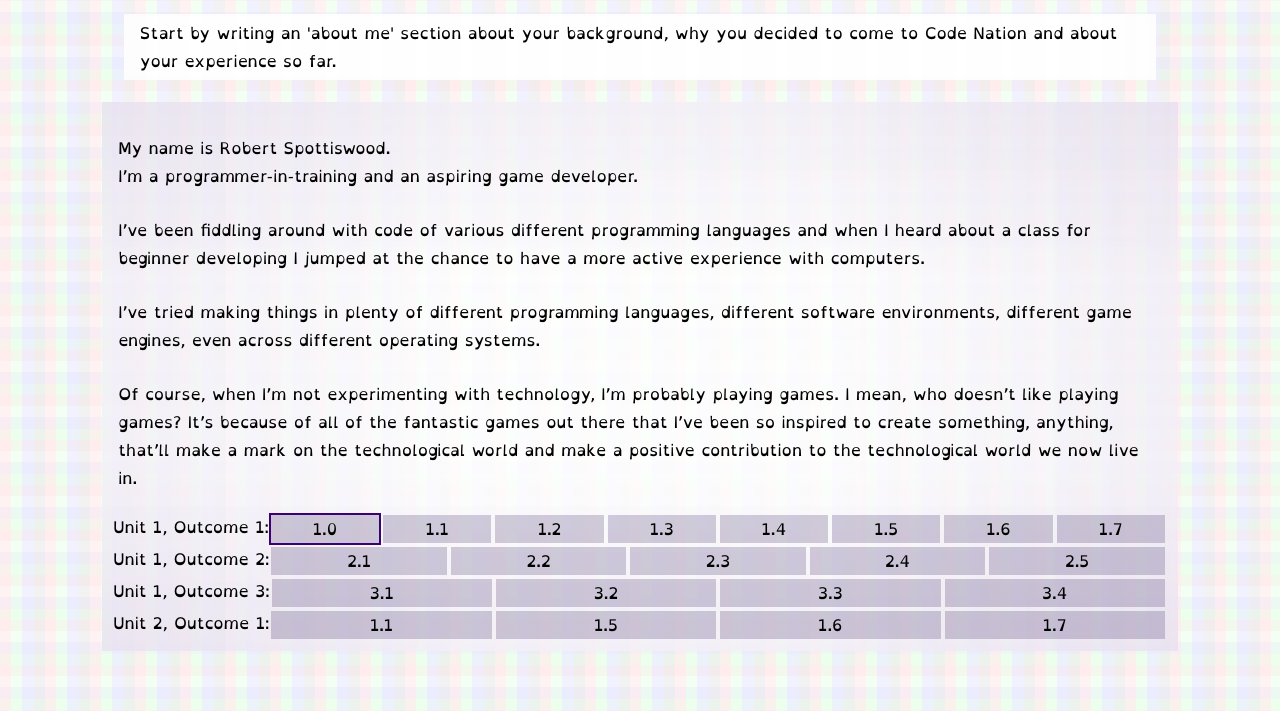
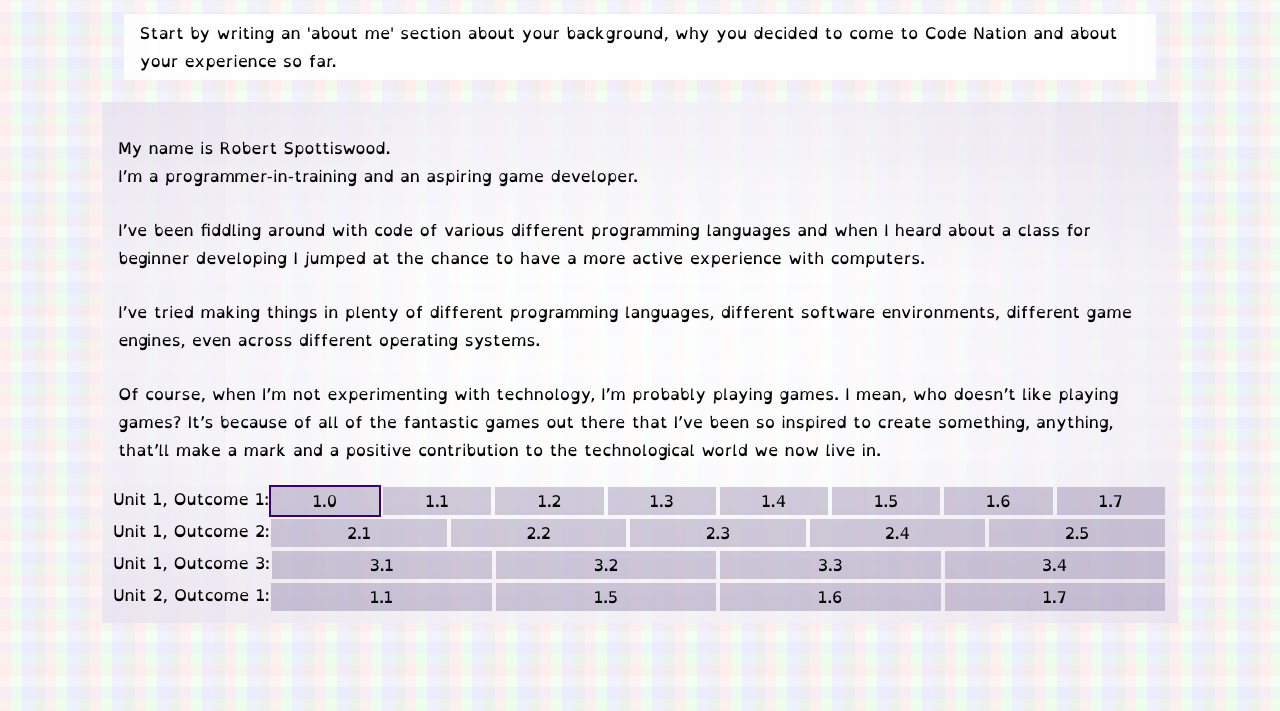
Before and after one commit to peanuts75/HTML, a plain HTML site: page index.html in a window 1280 px wide. Shown: the part 89-800 px from the top of the page. Drawn offline with Linux system fonts and the light colour scheme.

Commit message:
fixed a redundancy on the index page

```diff
--- a/index.html
+++ b/index.html
@@ -14,7 +14,7 @@
             I’m a programmer-in-training and an aspiring game developer.</p>
             <p>I’ve been fiddling around with code of various different programming languages and when I heard about a class for beginner developing I jumped at the chance to have a more active experience with computers.</p>
             <p>I’ve tried making things in plenty of different programming languages, different software environments, different game engines, even across different operating systems.</p>
-            <p>Of course, when I’m not experimenting with technology, I’m probably playing games. I mean, who doesn’t like playing games? It’s because of all of the fantastic games out there that I’ve been so inspired to create something, anything, that’ll make a mark on the technological world and make a positive contribution to the technological world we now live in.</p>
+            <p>Of course, when I’m not experimenting with technology, I’m probably playing games. I mean, who doesn’t like playing games? It’s because of all of the fantastic games out there that I’ve been so inspired to create something, anything, that’ll make a mark and a positive contribution to the technological world we now live in.</p>
             <div class="extender"></div>
             <div class="unitselect">
                 <div>Unit 1, Outcome 1: </div>
```
